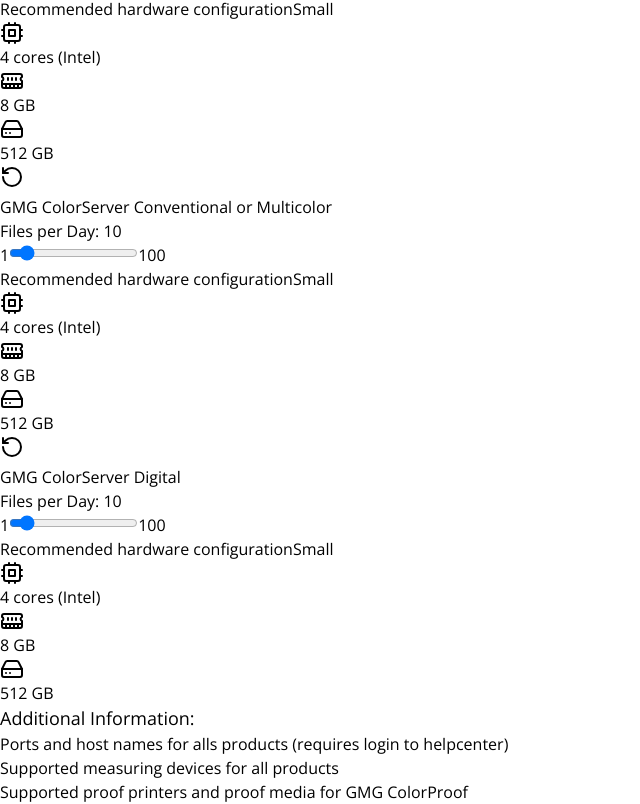
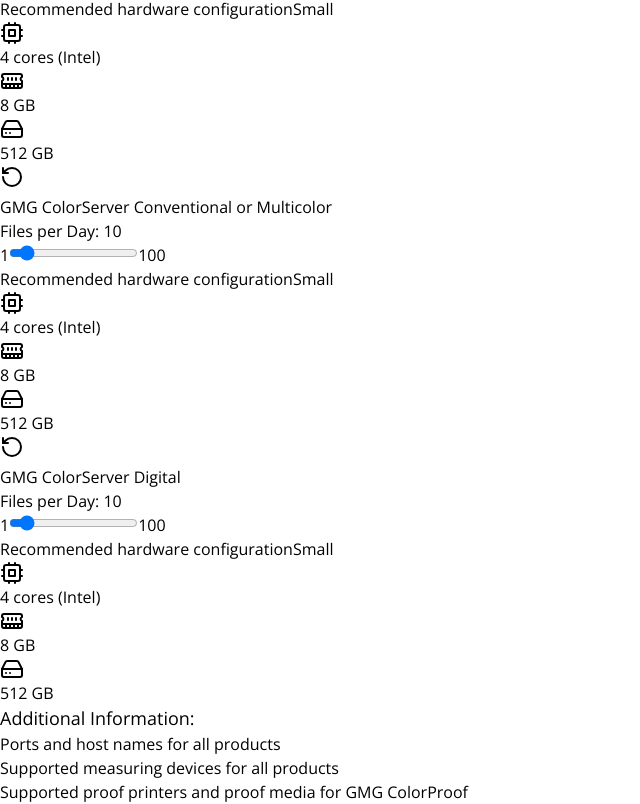
Before and after one commit to derb0bby/gmg-vmsizeconfigurator, a React (Vite) app: page / in a window 1280 px wide. Shown: the part 686-1490 px from the top of the page, without its empty margins (0-640 px from the left). Built offline with nearby package versions, Linux system fonts and the light colour scheme.

Commit message:
Link Ports & Hosts geändert

```diff
--- a/src/components/ApplicationSelector.tsx
+++ b/src/components/ApplicationSelector.tsx
@@ -218,12 +218,12 @@
         <ul className="text-sm text-gray-700 space-y-2">
           <li>
             <a
-              href="https://customercare.gmgcolor.com/hc/en-us/articles/13490223476379-Which-ports-and-URLs-are-used-by-GMG-OpenColor#:~:text=Firewall%20configuration%3A%20List%20of%20required%20ports%20and%20host%20names"
+              href="https://customercare.gmgcolor.com/hc/en-us/articles/31290025697947-Firewall-configuration-List-of-required-ports-and-host-names"
               target="_blank"
               rel="noopener noreferrer"
               className="text-[#ee2d68] underline"
             >
-              Ports and host names for alls products (requires login to helpcenter)
+              Ports and host names for all products
             </a>
           </li>
           <li>
```
